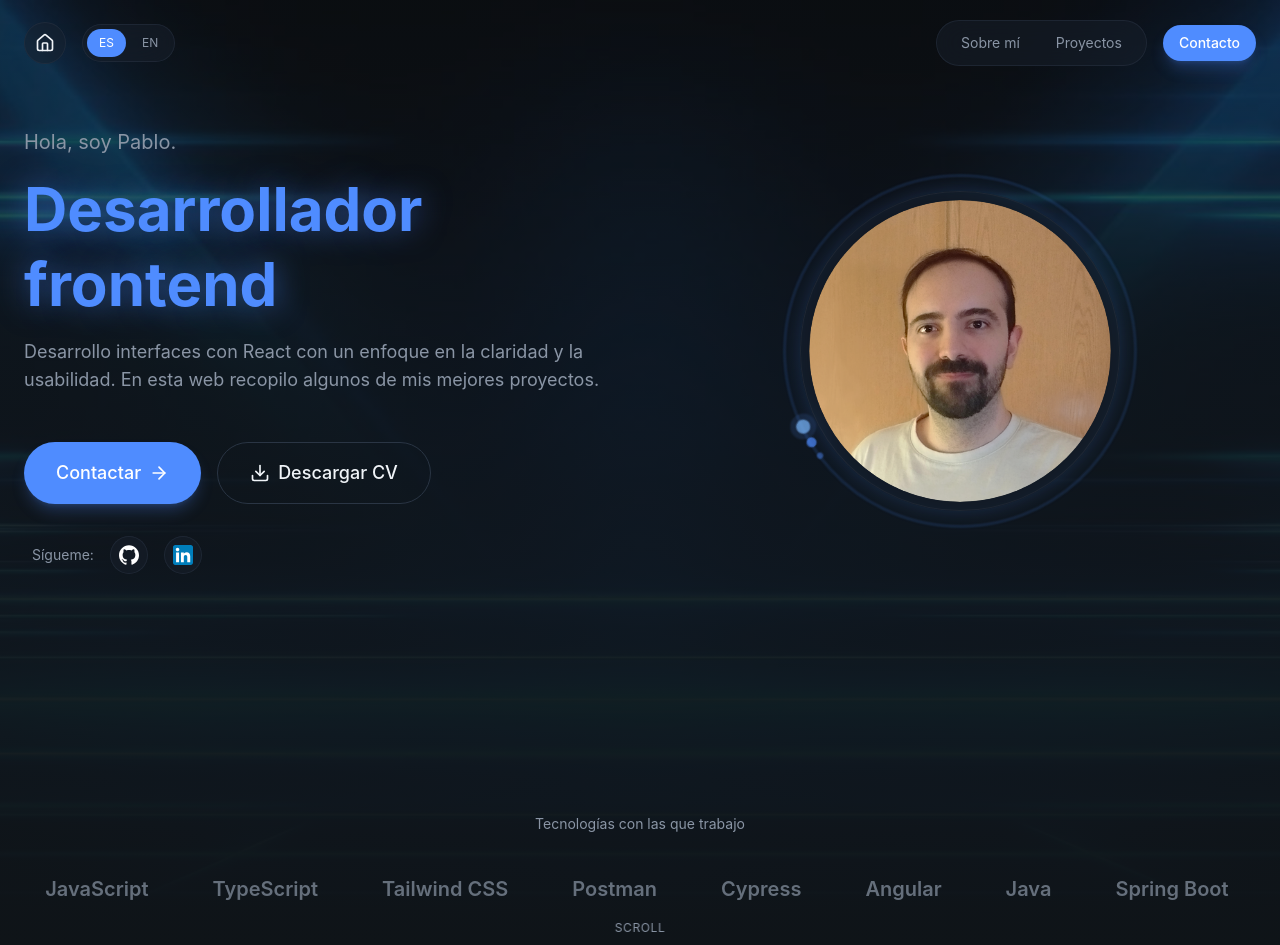
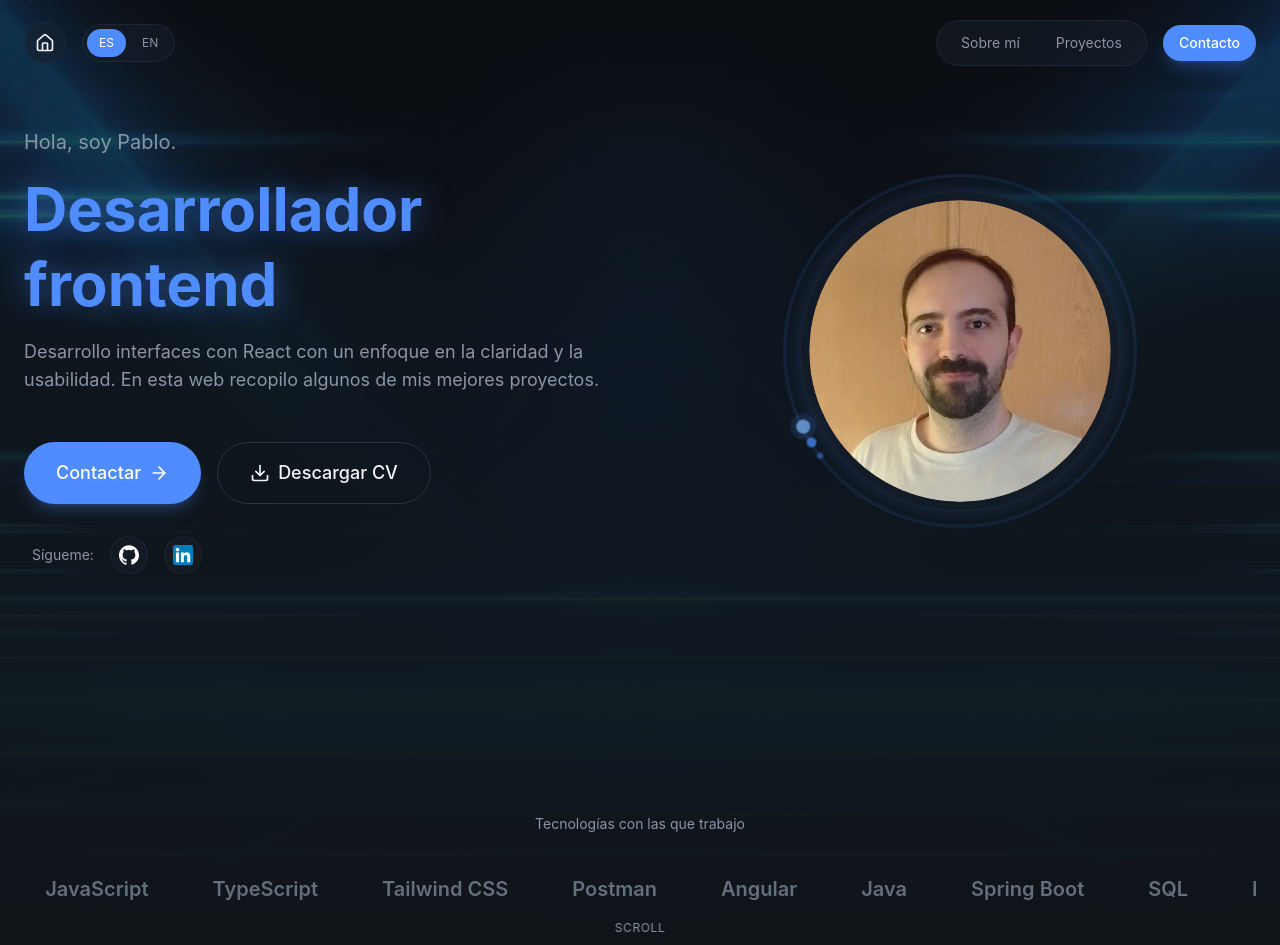
Before and after one commit to pablov-git/dev-portfolio, a React (Vite) app: page / in a window 1280 px wide. Shown: the top 945 px of the page. Built offline with nearby package versions, Linux system fonts and the light colour scheme.

Commit message:
Minor update

```diff
--- a/src/sections/Hero.jsx
+++ b/src/sections/Hero.jsx
@@ -11,7 +11,6 @@ const skills = [
   "TypeScript",
   "Tailwind CSS",
   "Postman",
-  "Cypress",
   "Angular",
   "Java",
   "Spring Boot",
```
